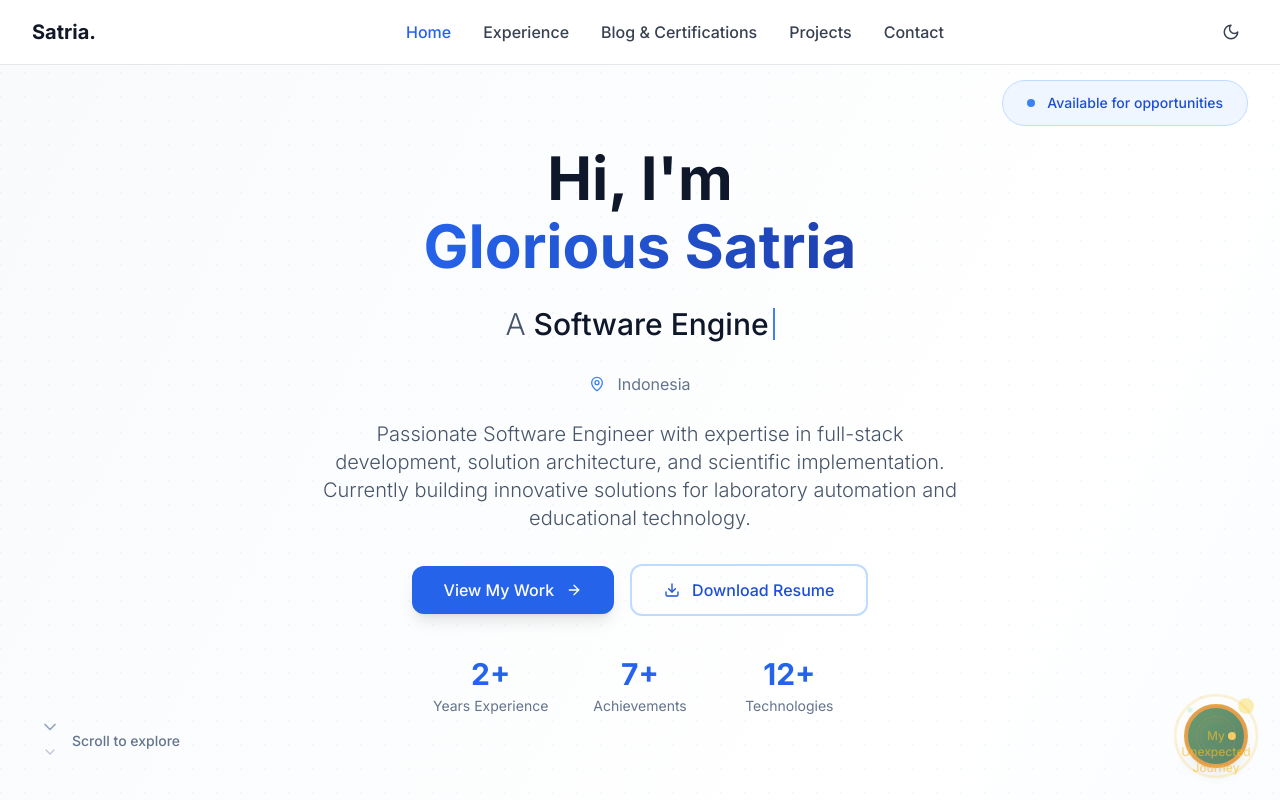
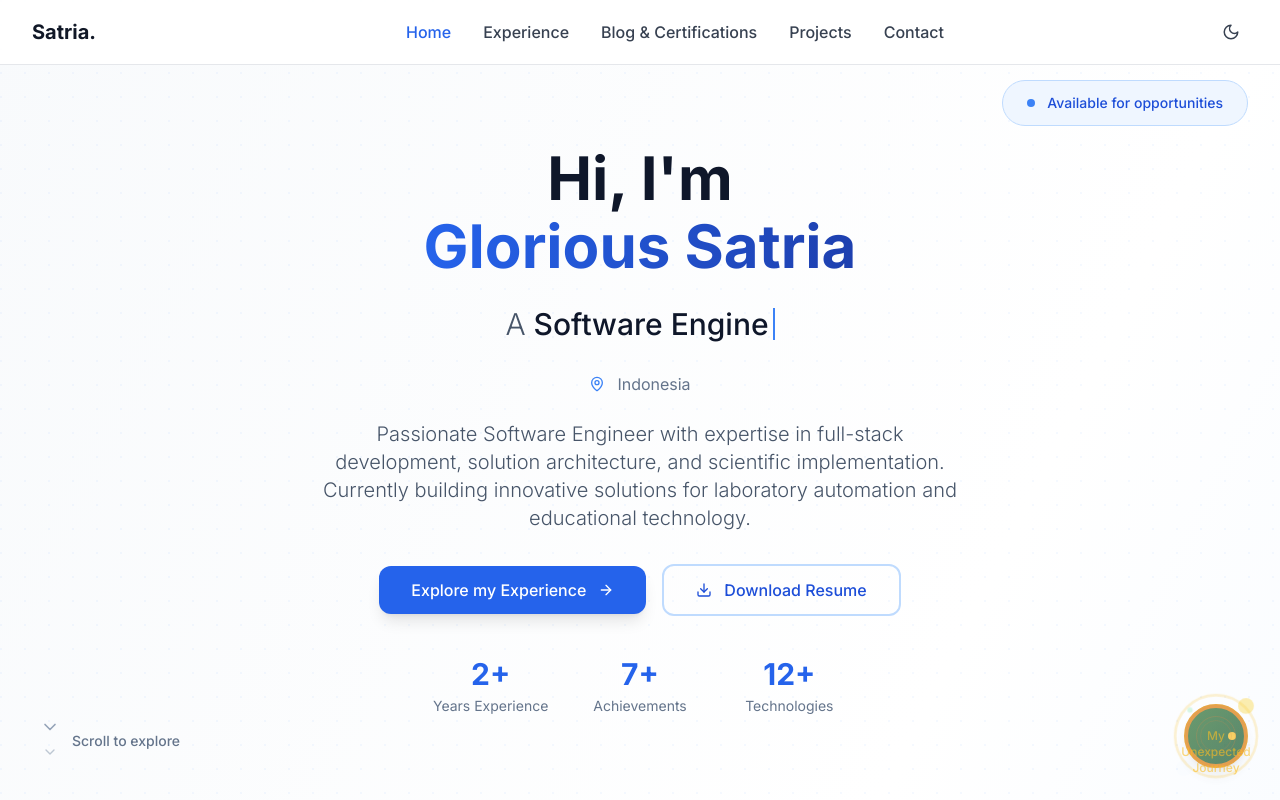
Before and after one commit to satriadhm/satriadhm-playground, a Next.js app: page / in a window 1280 px wide. Shown: the top 800 px of the page. Built offline with nearby package versions, Linux system fonts and the light colour scheme.

Commit message:
fix: wording/hero

```diff
--- a/src/app/components/HeroSection.tsx
+++ b/src/app/components/HeroSection.tsx
@@ -111,7 +111,7 @@ export default function HeroSection() {
                   href="/experience"
                   className="group bg-blue-600 hover:bg-blue-700 dark:bg-blue-500 dark:hover:bg-blue-600 text-white px-6 sm:px-8 py-3 rounded-xl font-medium transition-all duration-300 hover:scale-105 shadow-lg hover:shadow-xl flex items-center space-x-2 sm:space-x-3 w-full sm:w-auto justify-center"
                 >
-                  <span>View My Work</span>
+                  <span>Explore my Experience</span>
                   <ArrowRight size={16} className="group-hover:translate-x-1 transition-transform" />
                 </Link>
 
```
Also changed, not shown: src/app/components/BlogDetailSimple.tsx (line endings or trailing spaces).
